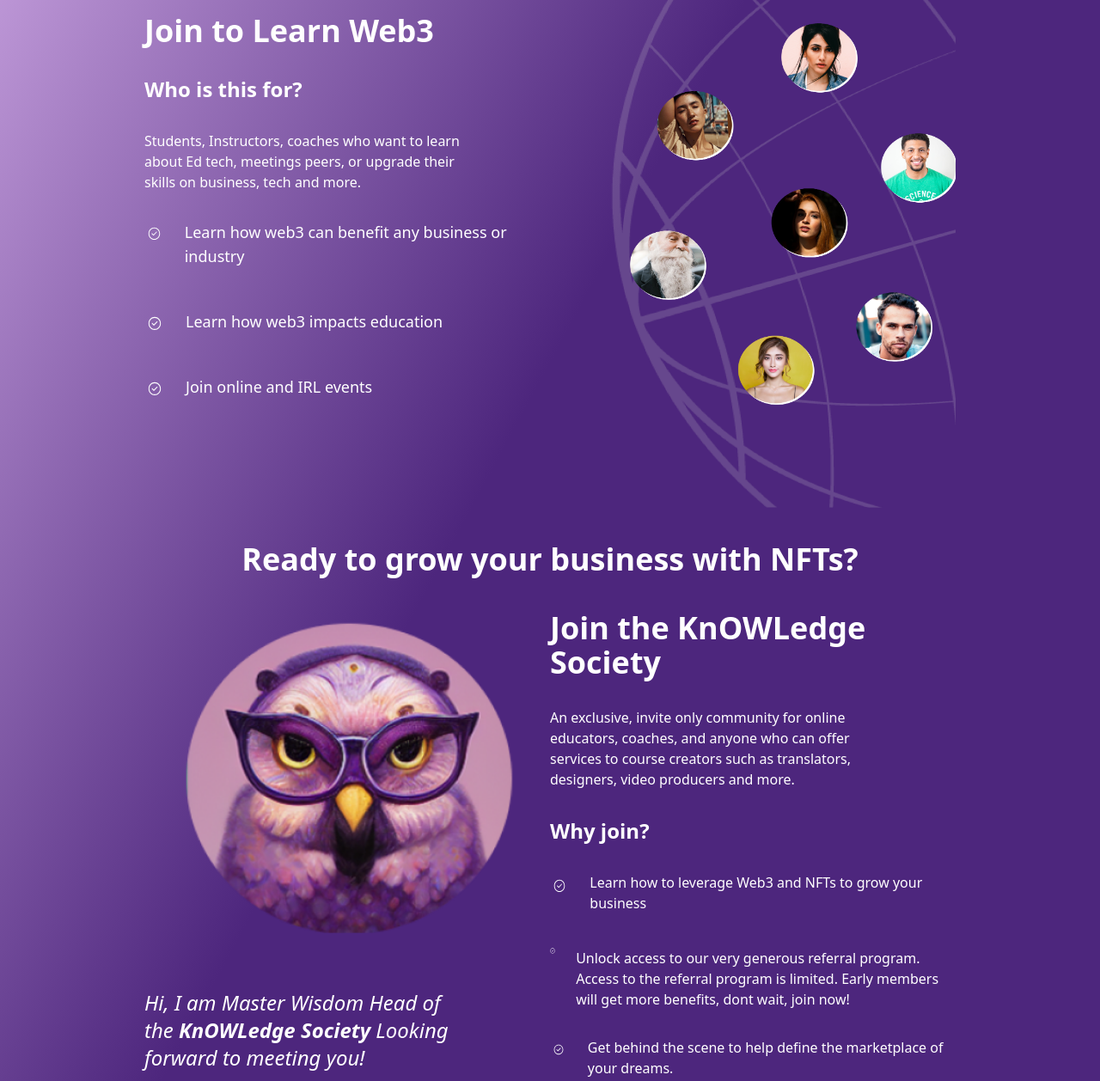
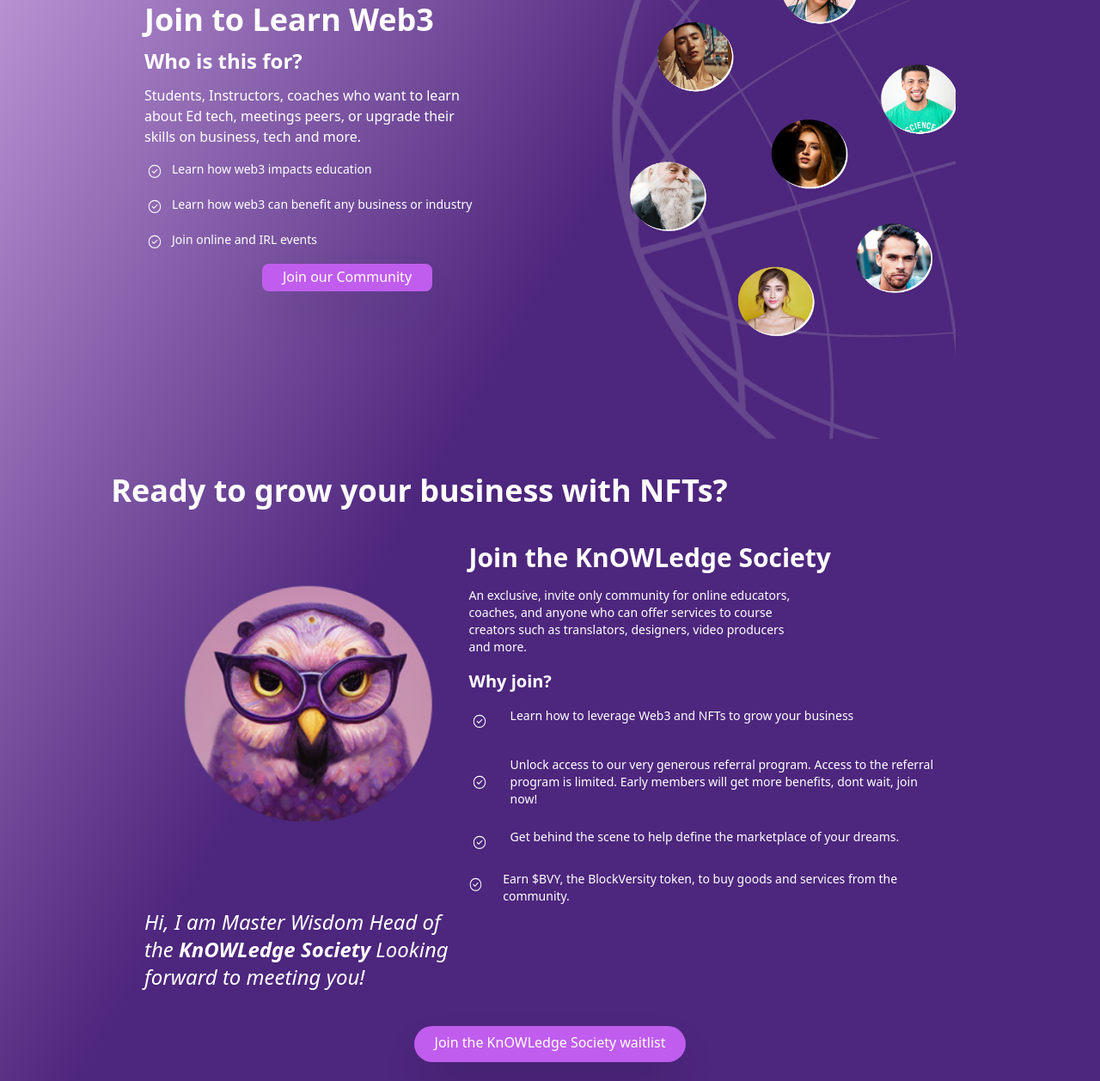
Before and after one commit to Blockversity-xyz/Landing-page, a website: page index.html in a window 1280 px wide. Shown: the part 761-2019 px from the top of the page at 86% size. Drawn offline with Linux system fonts and the light colour scheme.

Commit message:
fixed join community section and resized waitlist section

```diff
--- a/index.html
+++ b/index.html
@@ -47,15 +47,15 @@
       >
         <!--First item -->
         <!-------------->
-        <div class="flex space-y-12 mb-10 md:items-center">
+        <div class="flex space-y-12 mb-5 md:mb-5 md:items-center">
             <h2
-            class="max-w-md text-4xl font-bold text-center md:text-4xl md:text-center"
+            class="text-5xl font-bold text-center md:text-5xl"
             >
             ONLINE EDUCATORS
             </h2>
           </div>
           <!-------------->
-          <div class="flex space-y-12 mb-10 md:items-center">
+          <div class="flex space-y-12 mb-5 md:items-center">
             <h2
             class="max-w-md text-2xl font-bold text-center md:text-2xl md:text-center"
             >
@@ -63,24 +63,25 @@
             </h2>
           </div>
           <!-------------->
-          <div class="flex space-y-12 mb-10 md: items-center">
+          <div class="flex space-y-12 mb-5 md:items-center">
             <h2
-            class="max-w-md text-4xl font-bold text-center md:text-4xl md:text-center "
+            class="text-5xl font-bold text-center md:text-5xl md:text-center "
             >
             GAME CHANGING TIME
             </h2>
           </div>
             <!-------------->
-            <div class="flex space-y-12 text-center mb-5 md: items-center md:text-l md:text-center">
-                It is time to really own your content, time to own relationships with your
-                students, time to monetize on your own terms and to keep the lion’s share
+            <div class="flex flex-col text-center mb-20 md:items-center md:text-l md:text-center">
+                <p>It is <strong>time</strong> to really <strong>own</strong> your content, time to <strong>own</strong> relationships </p>
+                <p>with your
+                students, time to <strong>monetize</strong> on your <strong>own terms</strong> and to keep the lion’s share  </p>
               </div>
 
               <!-------------->
 
-              <div class="flex mb-32 space-y-12 text-center md: items-center md:text-l md:text-center">
-                BlockVersity is your way into the Web3 era
-We are an NFT Marketplace and community for online education
+              <div class="flex flex-col text-center md: items-center md:text-xl md:text-center">
+                <p><strong> BlockVersity </strong>is your way into the Web3 era</p>
+                <p>We are an NFT Marketplace and community for online education</p>
               </div>
 
         <!-- Second item -->
@@ -94,10 +95,10 @@ We are an NFT Marketplace and community for online education
     <section id="join">
       <!-- Flex container -->
       <div
-        class="container flex flex-col px-4 mx-auto mt-10 space-y-12 md:space-y-0 md:flex-row items-center"
+        class="container flex flex-col px-4 mx-auto mt-10 space-y-6 md:space-y-0 md:flex-row items-center"
       >
         <!-- List -->
-        <div class="flex flex-col space-y-8 md:w-1/2">
+        <div class="flex flex-col space-y-3 md:w-1/2">
             <!--text  above list-->
             <h2 class="max-w-md text-4xl font-bold text-center md:text-left">
                 Join to Learn Web3
@@ -110,7 +111,7 @@ We are an NFT Marketplace and community for online education
               </p>
           <!-- List Item 1 -->
           <div
-            class="flex flex-col space-y-3 md:space-y-0 md:space-x-6 md:flex-row">
+            class="flex flex-col space-y-1 md:space-y-1 md:space-x-2 md:flex-row">
             <!-- Heading -->
             <div class="rounded-l-full md:bg-transparent">
               <div class="flex items-center space-x-2">
@@ -123,20 +124,21 @@ We are an NFT Marketplace and community for online education
             </div>
 
             <div>
-              <h3 class="hidden mb-4 text-lg md:block">
-                Learn how web3 can benefit any business or industry
+              <h3 class="hidden text-sm md:block">
+                Learn how web3 impacts education
+
               </h3>
             </div>
           </div>
 
           <!-- List Item 2 -->
           <div
-          class="flex flex-col space-y-3 md:space-y-0 md:space-x-6 md:flex-row">
+          class="flex flex-col space-y-3 mt-5 md:space-y-0 md:space-x-2 md:flex-row">
           <!-- Heading -->
           <div class="rounded-l-full md:bg-transparent">
             <div class="flex items-center space-x-2">
               <div
-                class="px-1 py-2 text-white rounded-full"
+                class="px-1 py-1 text-white rounded-full"
               >
                 <img src="img/tick.svg">
               </div>
@@ -144,8 +146,8 @@ We are an NFT Marketplace and community for online education
           </div>
 
           <div>
-            <h3 class="hidden mb-4 text-lg md:block">
-              Learn how web3 impacts education
+            <h3 class="text-sm md:block">
+                Learn how web3 can benefit any business or industry
             </h3>
           </div>
         </div>
@@ -153,7 +155,7 @@ We are an NFT Marketplace and community for online education
           <!-- List Item 3 -->
 
           <div
-            class="flex flex-col space-y-3 md:space-y-0 md:space-x-6 md:flex-row">
+            class="flex flex-col space-y-3 md:space-y-1 md:space-x-2 md:flex-row">
             <!-- Heading -->
             <div class="rounded-l-full md:bg-transparent">
               <div class="flex items-center space-x-2">
@@ -165,12 +167,24 @@ We are an NFT Marketplace and community for online education
               </div>
             </div>
 
-            <div>
-              <h3 class="hidden mb-4 text-lg md:block">
+            <div class="align-center">
+              <h3 class="text-sm md:block">
                 Join online and IRL events
               </h3>
             </div>
           </div>
+          <!--Button Link to Socials-->
+          <div class="flex flex-col space-y-10 mx-auto justify-center ">
+            <div>
+                <a
+                href="https://www.facebook.com/groups/1187503572098336/about"
+                  id="form-toggle"
+                  class="p-1.5 px-6 pt-1 text-white bg-[#C05DEE] rounded-lg shadow-2xl baseline hover:bg-gray-900"
+                  > Join our Community</a
+                >
+              </div>
+          </div>
+          <!--------------->
         </div>
 <!---image-->
         <div class="flex flex-col space-y-12 md:w-1/2 globe">
@@ -182,8 +196,8 @@ We are an NFT Marketplace and community for online education
 
     <!--Waitlist Section-->
     <section id="waitlist">
-        <div class="container flex  px-6 mx-auto mt-10 space-y-0 md:space-y-0 justify-center">
-            <h2 class="text-4xl font-bold text-center">
+        <div class="container flex px-6 mx-0 mt-10 space-y-0 md:space-y-0 justify-center">
+            <h2 class="text-4xl font-bold text-right">
                 Ready to grow your business with NFTs?
             </h2>
         </div>
@@ -192,8 +206,8 @@ We are an NFT Marketplace and community for online education
               class="container flex flex-col px-4 mx-auto mt-10 space-y-12 md:space-y-0 md:flex-row"
             >
               <!-- What's Different -->
-              <div class="flex flex-col space-y-12 md:w-1/2">
-                <img src="img/mascot.png" class="px-10">
+              <div class="max-w-sm flex flex-col space-y-12 md:w-2/5">
+                <img src="img/mascot.png" class="p-10">
                 <p class="max-w-sm text-center text-white text-2xl italic md:text-left">
                     Hi, I am Master Wisdom
                     Head of the <strong>KnOWLedge Society</strong>
@@ -202,21 +216,21 @@ We are an NFT Marketplace and community for online education
               </div>
 
               <!-- Numbered List -->
-              <div class="flex flex-col space-y-8 md:w-1/2">
+              <div class="flex flex-col space-y-4 md:w-3/5">
                 <!--text  above list-->
-                <h2 class="max-w-md text-4xl font-bold text-center md:text-left">
+                <h2 class="max-w-md text-3xl font-bold text-center md:text-left">
                     Join the KnOWLedge Society
                   </h2>
-                  <p class="max-w-sm text-center text-white md:text-left">
+                  <p class="max-w-sm text-center mt-2 text-white text-sm md:text-left">
                     An exclusive, invite only community for online educators, coaches, and anyone who can offer services to course creators such as translators, designers, video producers and more.
                   </p>
-                  <h3 class="max-w-md text-2xl font-bold text-center md:text-left">
+                  <h3 class="max-w-md text-xl font-bold text-center md:text-left">
                     Why join?
                   </h3>
 
               <!-- List Item 1 -->
               <div
-                class="flex flex-col space-y-3 md:space-y-0 md:space-x-6 md:flex-row">
+                class="flex flex-col space-y-2 md:space-y-0 md:space-x-6 md:flex-row">
                 <!-- Heading -->
                 <div class="rounded-l-full md:bg-transparent">
                   <div class="flex items-center space-x-2">
@@ -229,7 +243,7 @@ We are an NFT Marketplace and community for online education
                 </div>
 
                 <div>
-                  <p class="hidden mb-2 md:block">
+                  <p class="text-sm md:block">
                     Learn how to leverage Web3 and NFTs to grow your business
                   </p>
                 </div>
@@ -239,12 +253,10 @@ We are an NFT Marketplace and community for online education
               <div
               class="flex flex-col space-y-3 md:space-y-0 md:space-x-6 md:flex-row">
               <!-- Heading -->
-              <div class="rounded-l-full space-y-2 md:space-x-2">
-                    <img src="img/tick.svg">
-              </div>
 
-              <div>
-                <p>
+              <div class="flex flex-row items-center">
+                <img src="img/tick.svg" class="px-1">
+                <p class="text-sm px-6 py-2">
                     Unlock access to our very generous referral program. Access to the referral program is limited.
                     Early members will get more benefits, dont wait, join now!
                 </p>
@@ -267,7 +279,7 @@ We are an NFT Marketplace and community for online education
                 </div>
 
                 <div>
-                  <p class="hidden  md:block">
+                  <p class="hidden text-sm md:block">
                     Get behind the scene to help define the marketplace of your dreams.
                   </p>
                 </div>
@@ -278,10 +290,10 @@ We are an NFT Marketplace and community for online education
             <div
             class="flex flex-col space-y-3 md:space-y-0 md:space-x-6 md:flex-row">
             <!-- Heading -->
-            <div class="rounded-l-full md:bg-transparent">
-              <div class="flex items-center space-x-2">
+            <div class="md:bg-transparent">
+              <div class="flex items-center space-x-3">
                 <div
-                  class="px-1 py-2 text-white rounded-full"
+                  class="py-2 text-white"
                 >
                   <img src="img/tick.svg">
                 </div>
@@ -289,7 +301,7 @@ We are an NFT Marketplace and community for online education
             </div>
 
             <div>
-              <p class="hidden mb-2 md:block">
+              <p class="mb-2 text-sm md:block">
                 Earn $BVY, the BlockVersity token, to buy goods and services from the community.
               </p>
             </div>
```
Also changed, not shown: css/main.css.
